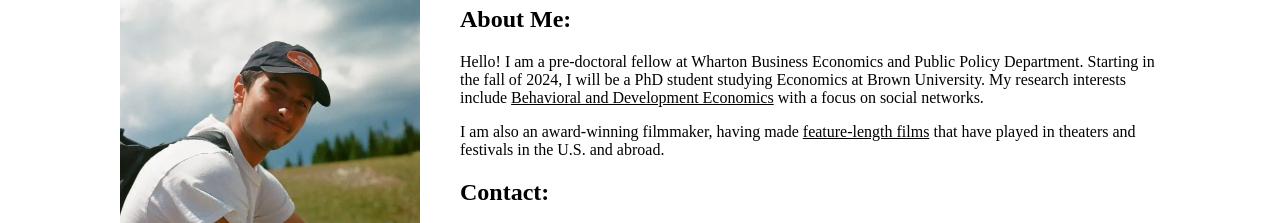
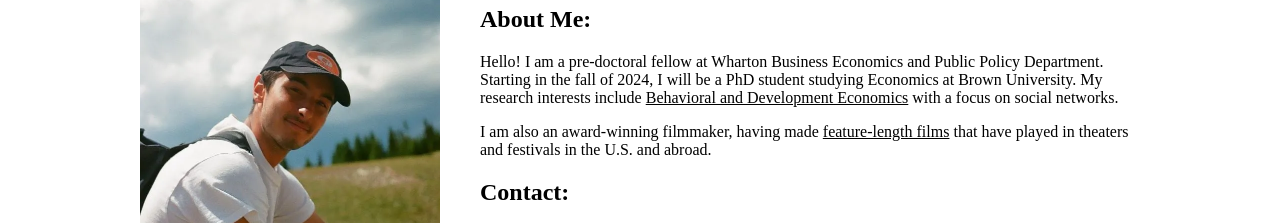
Before and after one commit to adijahic/adijahic.github.io, a plain HTML site: page index.html in a window 1280 px wide. Shown: the part 175-398 px from the top of the page. Drawn offline with Linux system fonts and the light colour scheme.

Commit message:
Update index.html

```diff
--- a/index.html
+++ b/index.html
@@ -78,8 +78,8 @@
 	/* Media Query for landscape orientation and wider screens */
 @media screen and (orientation: landscape) and (min-aspect-ratio: 1/1) and (min-width: 1001px) {
     body {
-        margin-left: 120px; /* Space on the left for everything except buttons */
-        margin-right: 120px; /* Space on the right for everything except buttons */
+        margin-left: 140px; /* Space on the left for everything except buttons */
+        margin-right: 140px; /* Space on the right for everything except buttons */
         text-align: left; /* Align text to the left for desktop layout */
     }
     .buttons-container {
```
